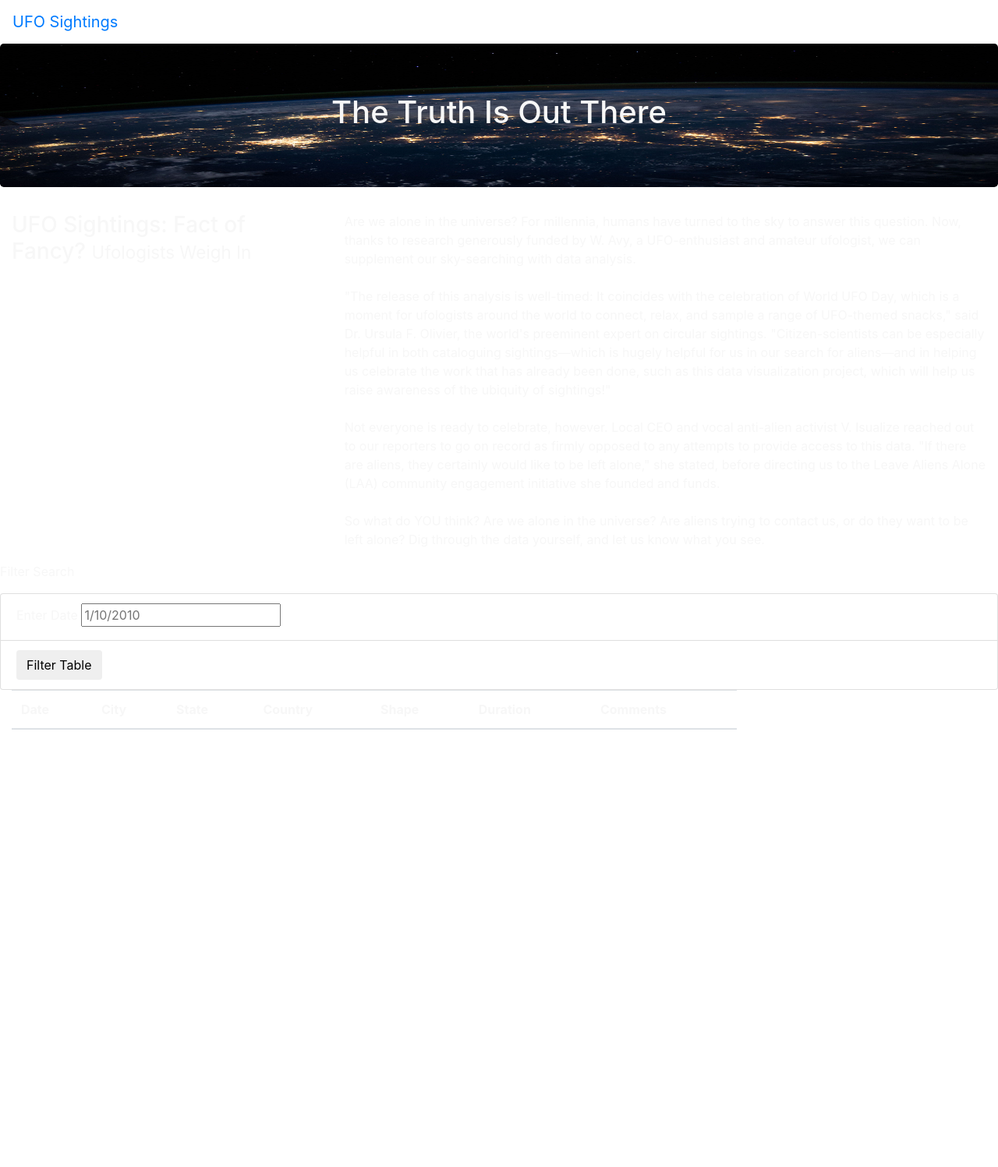
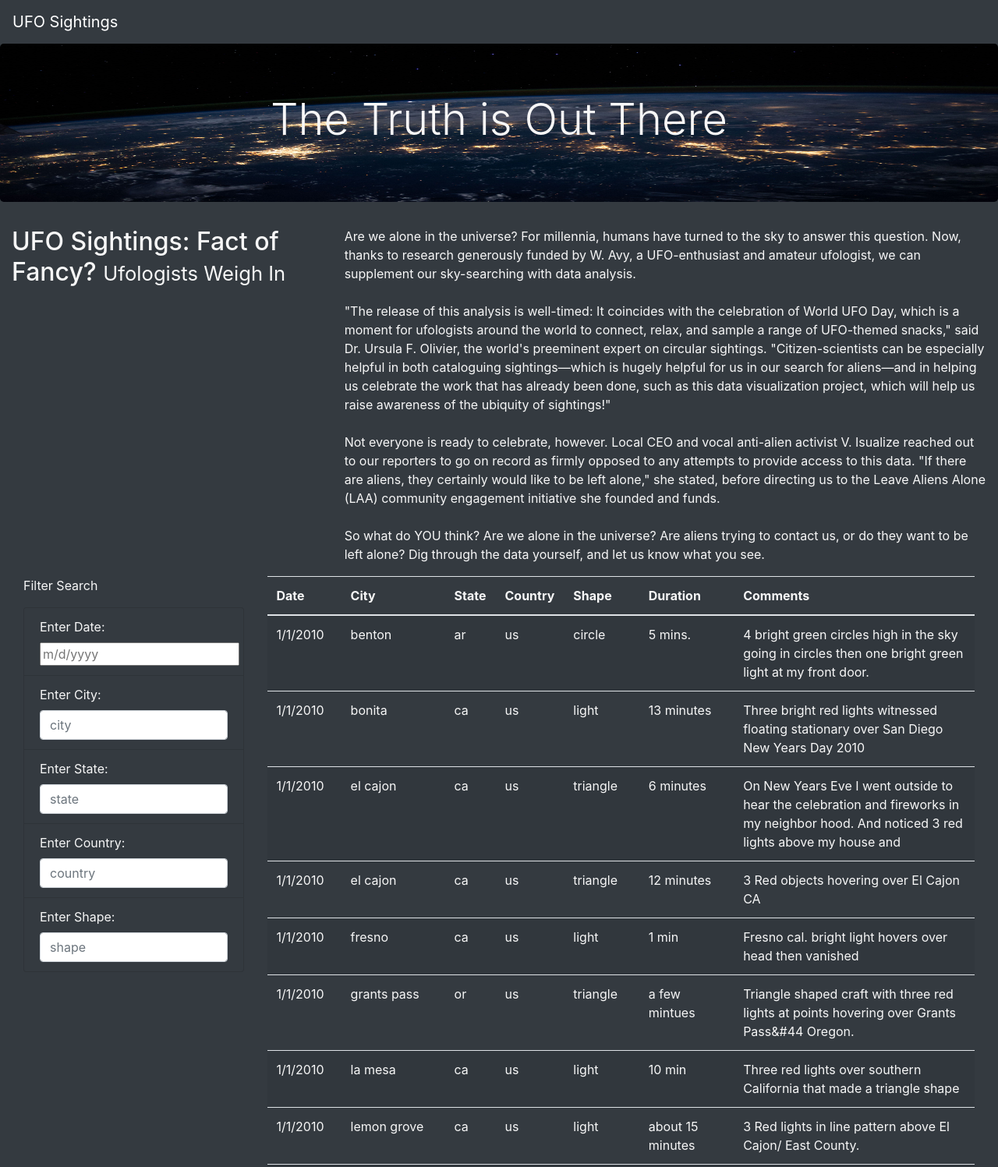
Before and after one commit to adecoste2/UFO, a plain HTML site: page index.html in a window 1280 px wide. Shown: the top 1497 px of the page at 78% size. Before the commit the page ends 952 px from the top, so only its background shows below. Drawn offline with nearby package versions, Linux system fonts and the light colour scheme.

Commit message:
Challenge Commit

```diff
--- a/index.html
+++ b/index.html
@@ -1,5 +1,6 @@
 <!DOCTYPE html>
 <html lang="en">
+
 <head>
     <meta charset="UTF-8">
     <meta http-equiv="X-UA-Compatible" content="IE=edge">
@@ -13,51 +14,78 @@
     />
     <link rel="stylesheet" href="static/css/style.css">
 </head>
-<body>
+
+<body class="bg-dark">
     <div class="wrapper">
-        <nav class="navbar navbar-expand-lg">
+
+        <!--Navbar-->
+      <nav class="navbar navbar-dark bg-dark navbar-expand-lg">
         <a class="navbar-brand" href="index.html">UFO Sightings</a>
       </nav>
+
+      <!--Jumbotron-->
+      <div class="jumbotron">
+        <h1 class="display-4">The Truth is Out There</h1>
       </div>
-    <div class="jumbotron">
-        <h1>The Truth Is Out There</h1>
-    </div>
+
+      <!--Header & Article Row-->
       <div class="container-fluid">
         <div class="row">
+
+           <!--Header-->
           <div class="col-md-4">
-            <h3>UFO Sightings: Fact of Fancy? <small>Ufologists Weigh In</small></h3>
+            <h2>UFO Sightings: Fact of Fancy? <small>Ufologists Weigh In</small></h2>
           </div>
+
+           <!--Article-->
           <div class="col-md-8">
             <p>
               Are we alone in the universe? For millennia, humans have turned to the sky to answer this question. Now, thanks to research generously funded by W. Avy, a UFO-enthusiast and amateur ufologist, we can supplement our sky-searching with data analysis.<br><br>"The release of this analysis is well-timed: It coincides with the celebration of World UFO Day, which is a moment for ufologists around the world to connect, relax, and sample a range of UFO-themed snacks," said Dr. Ursula F. Olivier, the world's preeminent expert on circular sightings. "Citizen-scientists can be especially helpful in both cataloguing sightings—which is hugely helpful for us in our search for aliens—and in helping us celebrate the work that has already been done, such as this data visualization project, which will help us raise awareness of the ubiquity of sightings!"<br><br>Not everyone is ready to celebrate, however. Local CEO and vocal anti-alien activist V. Isualize reached out to our reporters to go on record as firmly opposed to any attempts to provide access to this data. "If there are aliens, they certainly would like to be left alone," she stated, before directing us to the Leave Aliens Alone (LAA) community engagement initiative she founded and funds.<br><br>So what do YOU think? Are we alone in the universe? Are aliens trying to contact us, or do they want to be left alone? Dig through the data yourself, and let us know what you see.
-
-
             </p>
           </div>
         </div>
-      </div>
+
+       <!--Filter & Table Row-->
        <div class="container-fluid">
         <div class="row">
+
+            <!--Filters-->
             <div class="col-md-3">
-
-          </div>
-          <div class="col-md-9">
-
+                <div class="filters">
+                    <form class="bg-dark">
+                        <p>Filter Search</p>
+                        <ul class="list-group bg-dark">
+                           <!--Date-->
+                          <li class="list-group-item bg-dark">
+                            <label for="date">Enter Date:</label>
+                            <input type="text" placeholder="m/d/yyyy" id="datetime" />
+                          </li>
+                           <!--City-->
+                          <li class="list-group-item bg-dark">
+                            <label for="city">Enter City:</label>
+                            <input type="text" class="form-control" placeholder="city" id="city" />
+                          </li>
+                           <!--State-->
+                          <li class="list-group-item bg-dark">
+                            <label for="state">Enter State:</label>
+                            <input type="text" class="form-control" placeholder="state" id="state" />
+                          </li>
+                           <!--Country-->
+                          <li class="list-group-item bg-dark">
+                            <label for="country">Enter Country:</label>
+                            <input type="text" class="form-control" placeholder="country" id="country" />
+                          </li>
+                           <!--Shape-->
+                          <li class="list-group-item bg-dark">
+                            <label for="shape">Enter Shape:</label>
+                            <input type="text" class="form-control" placeholder="shape" id="shape" />
+                          </li>
+                        </ul>
+                    </form>
                 </div>
             </div>
-      </div>
-      <form>
-        <p>Filter Search</p>
-      </form>
-      <ul class="list-group">
-        <li class="list-group-item">
-            <label for="date">Enter Date</label>
-            <input type="text" placeholder="1/10/2010" id="datetime" />
-        </li>
-        <li class="list-group-item">
-            <button id="filter-btn" type="button" class="btn btn-default">Filter Table</button>
-        </li>
-    </ul>
+
+            <!--Table-->
             <div class="col-md-9">
                 <table class="table table-striped">
                     <thead>
@@ -74,5 +102,16 @@
                     <tbody></tbody>
                 </table>
             </div>
+
+
+        </div>
+
+    </div>
+
+    <script src="https://cdnjs.cloudflare.com/ajax/libs/d3/4.11.0/d3.js"></script>
+    <script src="static/js/data.js"></script>
+    <script src="static/js/app.js"></script>
+
 </body>
+
 </html>
```
Lines whose indentation alone changed are shown as unchanged.
